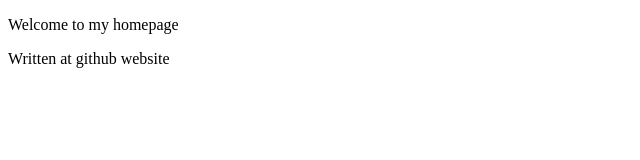
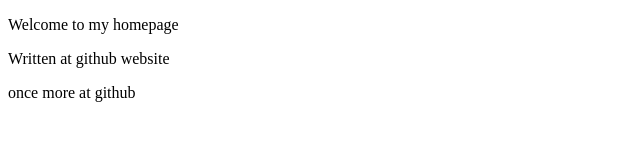
Before and after one commit to slowwalker77/my-stie, a plain HTML site: page index.html in a window 1280 px wide. Shown: the whole page, without its empty margins (0-640 px from the left). Drawn offline with Linux system fonts and the light colour scheme.

Commit message:
Update index.html
once more

```diff
--- a/index.html
+++ b/index.html
@@ -7,6 +7,6 @@
 <body>
     <P>Welcome to my homepage</P>
     <P>Written at github website</P>
-
+    <p>once more at github</p>
 </body>
 </html>
```
